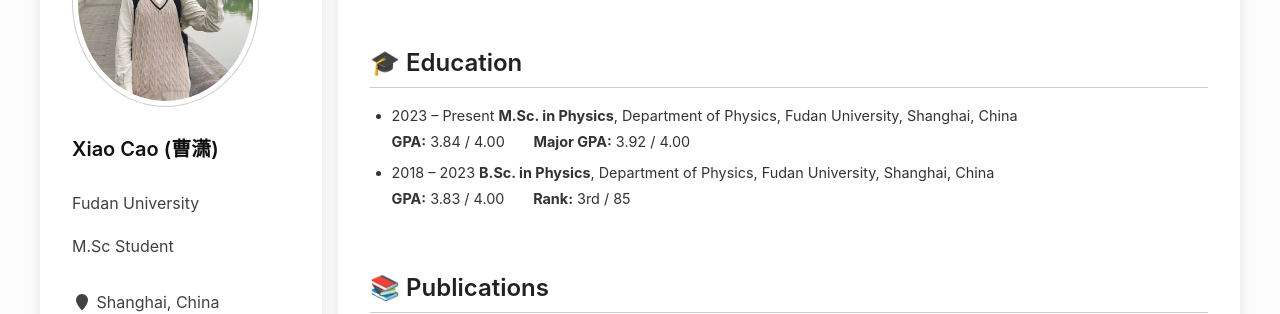
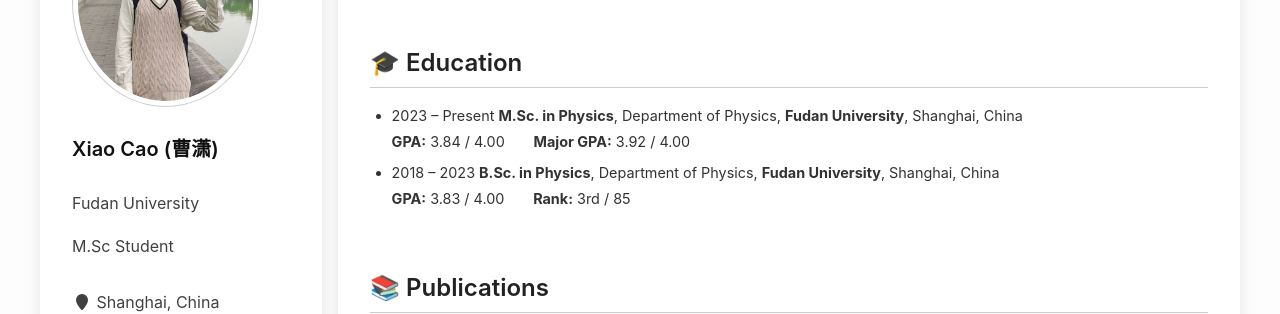
Before and after one commit to FranklinCao123/FranklinCao123.github.io, a Jekyll site: the page built from about.md, in a window 1280 px wide and 900 px high, scrolled down 350 px. Shown: the part 153-467 px from the top of the window. Built offline with Jekyll 4.4.1, drawn with Linux system fonts in a browser that asks for light colours; a style sheet for code colours, icons or effects is not loaded.

```diff
--- a/about.md
+++ b/about.md
@@ -28,10 +28,10 @@ I am currently pursuing a Master’s degree in theoretical physics (high energy
 # 🎓 Education
 ---
 
-- 2023 – Present   **M.Sc. in Physics**, Department of Physics, Fudan University, Shanghai, China<br>
+- 2023 – Present   **M.Sc. in Physics**, Department of Physics, **Fudan University**, Shanghai, China<br>
 **GPA:** 3.84 / 4.00  **Major GPA:** 3.92 / 4.00
 
-- 2018 – 2023      **B.Sc. in Physics**, Department of Physics, Fudan University, Shanghai, China<br>
+- 2018 – 2023      **B.Sc. in Physics**, Department of Physics, **Fudan University**, Shanghai, China<br>
 **GPA:** 3.83 / 4.00  **Rank:** 3rd / 85
 
 <br>
```
